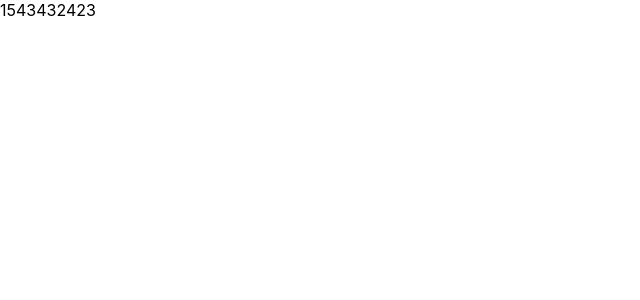
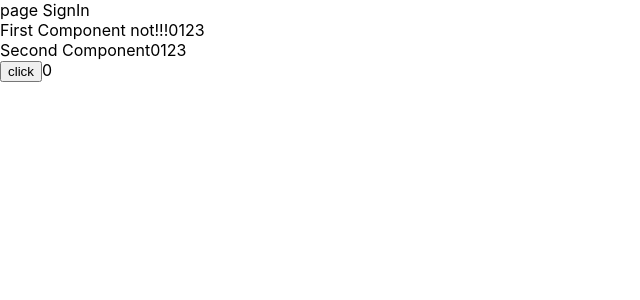
Before and after one commit to Lamardav/takeOff, a React (Create React App) app: page /signin in a window 1280 px wide. Shown: the top 300 px of the page, without its empty margins (0-640 px from the left). Built offline with nearby package versions, Linux system fonts and the light colour scheme.

Commit message:
добавил redux

```diff
--- a/package.json
+++ b/package.json
@@ -3,6 +3,7 @@
   "version": "0.1.0",
   "private": true,
   "dependencies": {
+    "@reduxjs/toolkit": "^1.8.1",
     "@testing-library/jest-dom": "^5.16.4",
     "@testing-library/react": "^13.2.0",
     "@testing-library/user-event": "^13.5.0",
--- a/src/App.tsx
+++ b/src/App.tsx
@@ -2,13 +2,17 @@ import React, { FC, Suspense } from "react";
 import { MainRoutes } from "./core/routes/mainRoutes";
 import { BrowserRouter } from "react-router-dom";
 import { LoadingScreen } from "./components/emptyScreens/emptyScreen";
+import { Provider } from "react-redux";
+import { store } from "./core/redux/store/store";
 
 export const App: FC = () => {
   return (
-    <BrowserRouter>
-      <Suspense fallback={<LoadingScreen />}>
-        <MainRoutes />
-      </Suspense>
-    </BrowserRouter>
+    <Provider store={store}>
+      <BrowserRouter>
+        <Suspense fallback={<LoadingScreen />}>
+          <MainRoutes />
+        </Suspense>
+      </BrowserRouter>
+    </Provider>
   );
 };
--- /dev/null
+++ b/src/api/dto/IAuth.ts
@@ -0,0 +1,4 @@
+export interface IAuth {
+  isAuth: boolean;
+  mass: string[];
+}
--- /dev/null
+++ b/src/core/redux/slice/authSlice.ts
@@ -0,0 +1,13 @@
+import { createSlice } from "@reduxjs/toolkit";
+import { initialAuth } from "../../../modules/auth/initialValue/initialValueAuth";
+
+const authSlice = createSlice({
+  initialState: initialAuth,
+  name: "auth",
+  reducers: {
+    reset: () => ({ ...initialAuth, mass: ["0", "1", "2", "3"] }),
+    renew: (state) => ({ ...state }),
+  },
+});
+export const { reset, renew } = authSlice.actions;
+export const authSliceReducer = authSlice.reducer;
--- /dev/null
+++ b/src/core/redux/store/store.ts
@@ -0,0 +1,15 @@
+import { TypedUseSelectorHook, useDispatch, useSelector } from "react-redux";
+import { configureStore } from "@reduxjs/toolkit";
+import { authSliceReducer } from "../slice/authSlice";
+
+export const store = configureStore({
+  reducer: {
+    auth: authSliceReducer,
+  },
+});
+
+export type RootState = ReturnType<typeof store.getState>;
+export type AppDispatch = typeof store.dispatch;
+
+export const useAppDispatch = () => useDispatch<AppDispatch>();
+export const useAppSelector: TypedUseSelectorHook<RootState> = useSelector;
--- /dev/null
+++ b/src/modules/auth/initialValue/initialValueAuth.ts
@@ -0,0 +1,6 @@
+import { IAuth } from "../../../api/dto/IAuth";
+
+export const initialAuth: IAuth = {
+  isAuth: false,
+  mass: ["0", "1", "2", "3"],
+};
--- /dev/null
+++ b/src/pages/auth/firstCompoenent.tsx
@@ -0,0 +1,15 @@
+import React, { memo } from "react";
+
+interface Props {
+  isAuth?: boolean;
+  mass: string[];
+}
+export const FirstCompoenent = memo(({ isAuth, mass }: Props) => {
+  console.log("First Component Rerendered");
+  return (
+    <div>
+      First Component {isAuth ? "isAuth!!" : "not!!!"}
+      {mass}
+    </div>
+  );
+});
--- /dev/null
+++ b/src/pages/auth/secondComponent.tsx
@@ -0,0 +1,15 @@
+import React, { memo } from "react";
+
+interface Props {
+  mass: string[];
+}
+export const SecondComponent = memo(({ mass }: Props) => {
+  console.log("Second Component Rerendered");
+
+  return (
+    <div>
+      Second Component
+      {mass}
+    </div>
+  );
+});
--- a/src/pages/auth/signIn.tsx
+++ b/src/pages/auth/signIn.tsx
@@ -1,8 +1,46 @@
-import React from "react";
+import React, { useEffect, useState } from "react";
 import styled from "styled-components";
+import { FirstCompoenent } from "./firstCompoenent";
+import { SecondComponent } from "./secondComponent";
+import { RootState, useAppDispatch, useAppSelector } from "../../core/redux/store/store";
+import { renew, reset } from "../../core/redux/slice/authSlice";
+import { createSelector } from "@reduxjs/toolkit";
+
+const state = (state: RootState) => state.auth;
+const memoMass = createSelector(state, (state) => {
+  console.log("Memoized Worked");
+  return state.mass;
+});
+const memoIsAuth = createSelector(state, (state) => state.isAuth);
 
 const SignIn = () => {
-  return <Content>1543432423</Content>;
+  console.log("Sign In Rendered");
+  // const auth = useAppSelector(({ auth }) => auth);
+  const dispatch = useAppDispatch();
+  const [number, setNumber] = useState(0);
+  const memoizedMass = useAppSelector(memoMass);
+  const memoizedIsAuth = useAppSelector(memoIsAuth);
+  // const memoAgain = useMemo(() => memoizedMass, []);
+  const normal = useAppSelector((state) => state.auth);
+  console.log("auth", normal);
+  useEffect(() => {
+    dispatch(reset());
+  }, [dispatch]);
+
+  const ClickHandler = () => {
+    setNumber(number + 1);
+    dispatch(renew());
+    dispatch(reset());
+  };
+  return (
+    <Content>
+      page SignIn
+      <FirstCompoenent mass={normal.mass} />
+      <SecondComponent mass={memoizedMass} />
+      <button onClick={ClickHandler}>click</button>
+      {number}
+    </Content>
+  );
 };
 
 export default SignIn;
```
Also changed, not shown: 1 other file (tests, documents, lock files or other folders).
